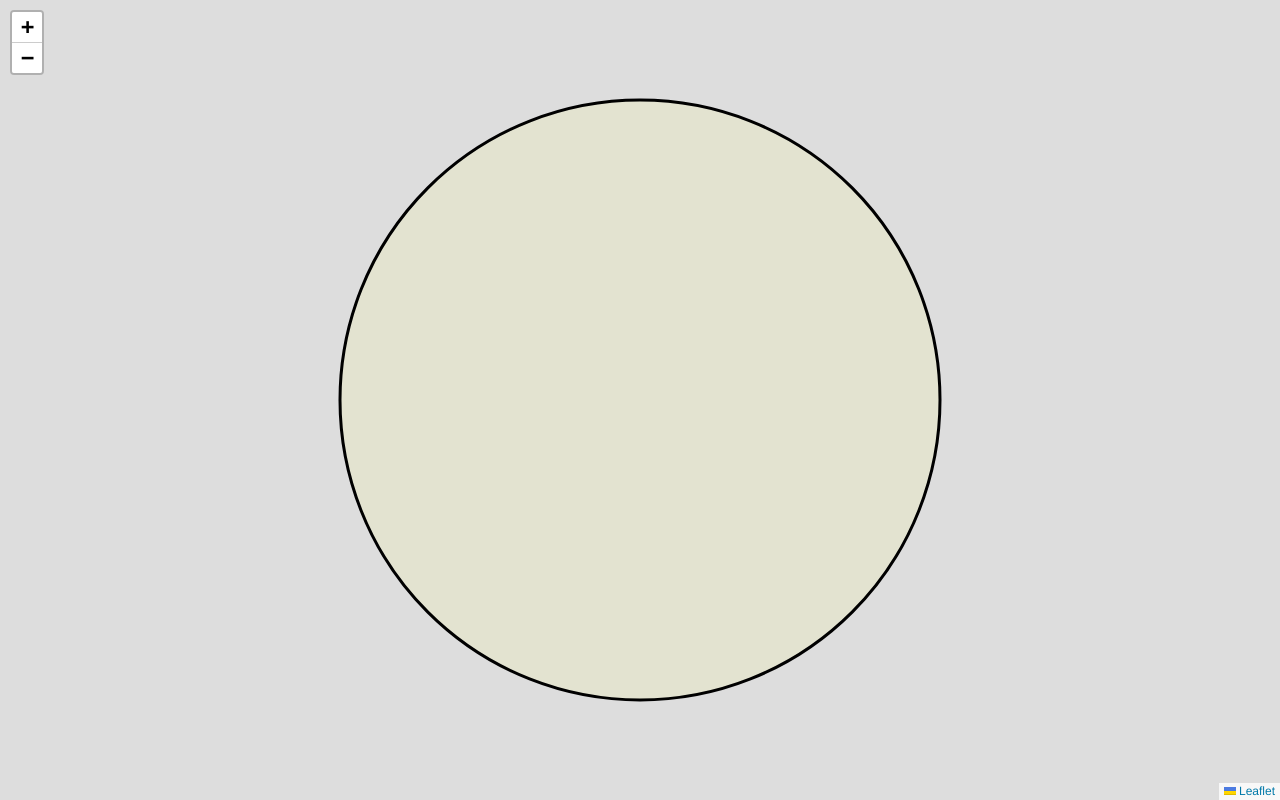
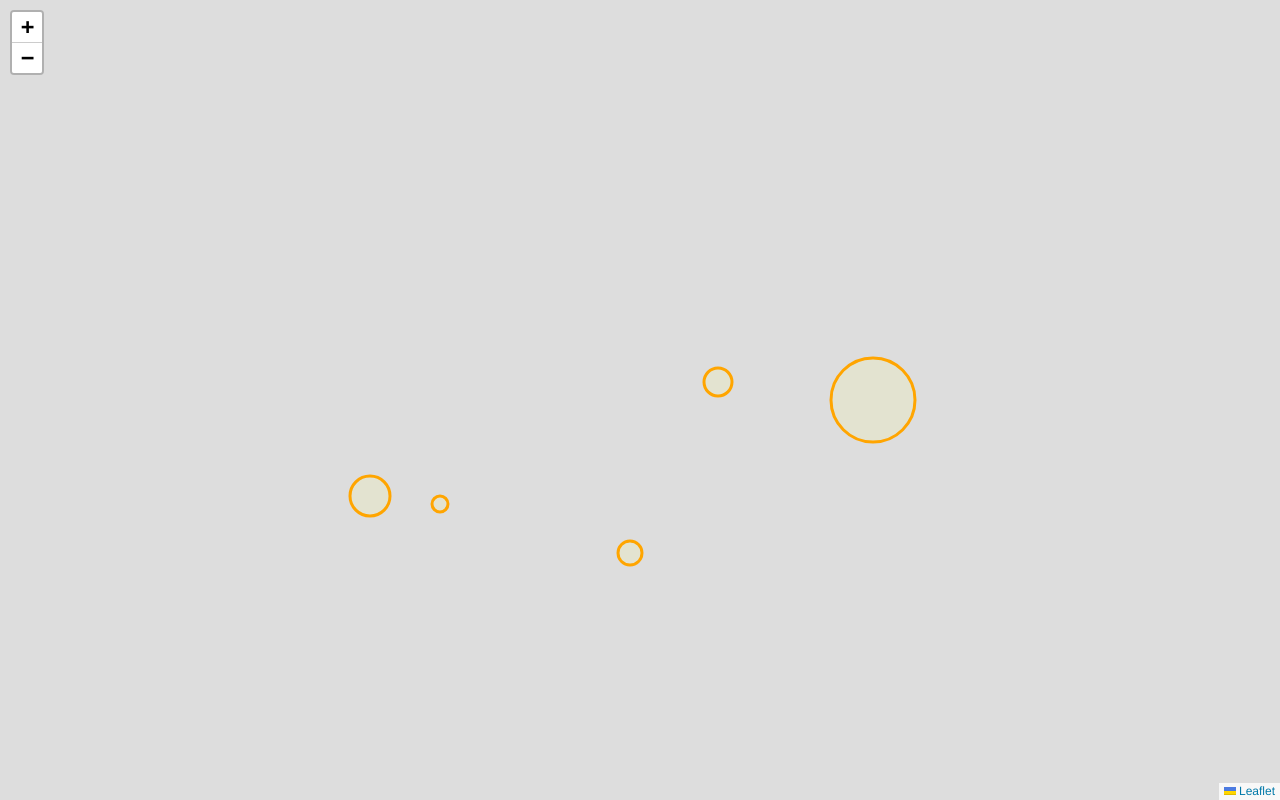
Before and after one commit to Rrobles319/Mapping_Earthquakes, a plain HTML site: page Mapping_Multiple_Points/index.html in a window 1280 px wide. Drawn offline with nearby package versions, Linux system fonts and the light colour scheme.

Commit message:
Updating Mapping_Multiple_Points.

```diff
--- a/Mapping_Multiple_Points/index.html
+++ b/Mapping_Multiple_Points/index.html
@@ -25,6 +25,7 @@
    crossorigin=""></script>
   <!-- API key -->
   <script type="text/javascript" src="static\js\config.js"></script>
+  <script type="text/javascript" src="static/js/cities.js"></script>
   <script type="text/javascript" src="static\js\logic.js"></script>
 
 </body>
--- /dev/null
+++ b/Mapping_Multiple_Points/static/js/cities.js
@@ -0,0 +1,32 @@
+// An array containing each city's location, state, and population.
+let cities = [{
+    location: [40.7128, -74.0059],
+    city: "New York City",
+    state: "NY",
+    population: 8398748
+  },
+  {
+    location: [41.8781, -87.6298],
+    city: "Chicago",
+    state: "IL",
+    population: 2705994
+  },
+  {
+    location: [29.7604, -95.3698],
+    city: "Houston",
+    state: "TX",
+    population: 2325502
+  },
+  {
+    location: [34.0522, -118.2437],
+    city: "Los Angeles",
+    state: "CA",
+    population: 3990456
+  },
+  {
+    location: [33.4484, -112.0740],
+    city: "Phoenix",
+    state: "AZ",
+    population: 1660272
+  }
+  ];
--- a/Mapping_Multiple_Points/static/js/logic.js
+++ b/Mapping_Multiple_Points/static/js/logic.js
@@ -2,22 +2,38 @@
 console.log("working");
 
 // Create the map object with a center and zoom level.
-let map = L.map('mapid').setView([34.0522, -118.2437], 14);
+let map = L.map('mapid').setView([40.7, -94.5], 4);
 
 //  Add a marker to the map for Los Angeles, California.
 //let marker = L.marker([34.0522, -118.2437]).addTo(map);
 
-let marker = L.circleMarker([34.0522, -118.2437], {
-    radius: 300,
-    color: "black",
-    fillColor: '#ffffa1'
- }).addTo(map);
+//let marker = L.circleMarker([34.0522, -118.2437], {
+    //radius: 300,
+    //color: "black",
+    //fillColor: '#ffffa1'
+ //}).addTo(map);
+
+ // Get data from cities.js
+let cityData = cities;
+
+  // Loop through the cities array and create one marker for each city.
+cityData.forEach(function(city) {
+    console.log(city)
+    L.circleMarker(city.location, {
+        radius: city.population/200000,
+        color: "orange",
+        fillColor:'#ffffa1',
+        lineweight: 4
+    })
+    .bindPopup("<h2>" + city.city + ", " + city.state + "</h2> <hr> <h3>Population " + city.population.toLocaleString() + "</h3>")
+    .addTo(map);
+});
 
 // We create the tile layer that will be the background of our map.
 let streets = L.tileLayer('https://api.mapbox.com/styles/v1/mapbox/dark-v10/tiles/{z}/{x}/{y}?access_token={accessToken}', {
     attribution: 'Map data &copy; <a href="https://www.openstreetmap.org/">OpenStreetMap</a> contributors, <a href="https://creativecommons.org/licenses/by-sa/2.0/">CC-BY-SA</a>, Imagery © <a href="https://www.mapbox.com/">Mapbox</a>',
     maxZoom: 18,
-    id: 'mapbox/streets-v11',
+    id: 'mapbox/dark-v10',
     tileSize: 512,
     zoomOffset: -1,
     accessToken: API_KEY
```
Also changed, not shown: Mapping_Single_Points/index.html (+2 -2 lines).
